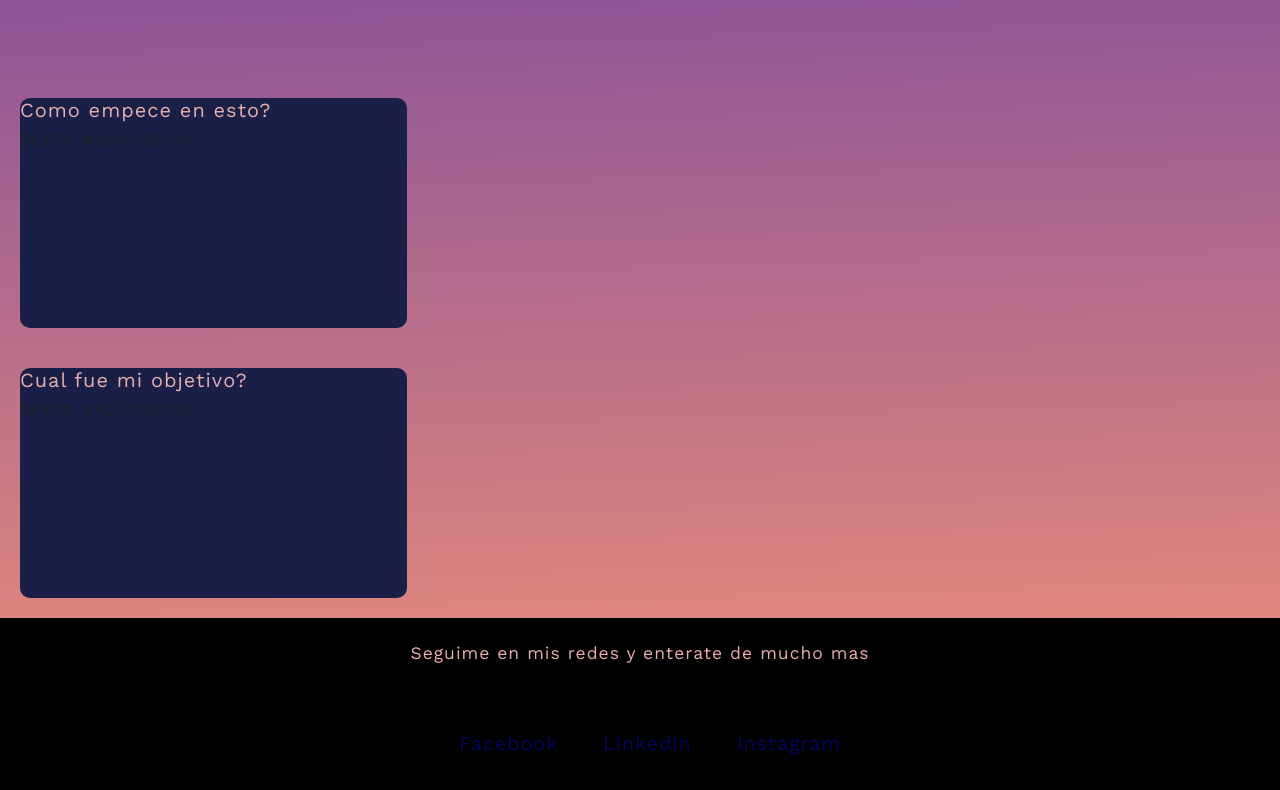
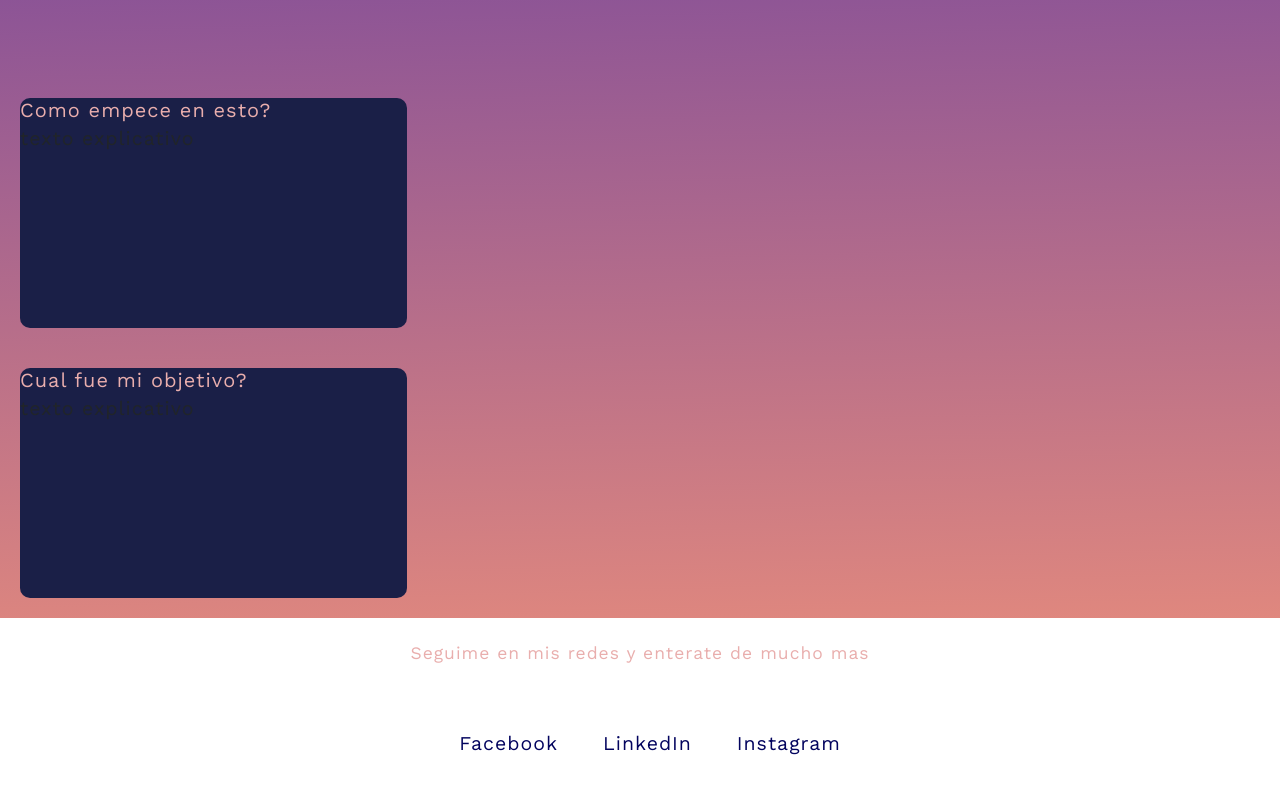
Before and after one commit to SantiSan33/Karina-Garofalo-coaching, a website: page pages/perfilprofesional.html in a window 1280 px wide. Shown: the part 462-1252 px from the top of the page. Drawn offline with nearby package versions, Linux system fonts and the light colour scheme.

Commit message:
Mi primer commit

```diff
--- a/pages/perfilprofesional.html
+++ b/pages/perfilprofesional.html
@@ -4,7 +4,7 @@
     <meta charset="UTF-8" />
     <meta http-equiv="X-UA-Compatible" content="IE=edge" />
     <meta name="viewport" content="width=device-width, initial-scale=1.0" />
-    <title>Perfil Profesional</title>
+    <title>Perfil Profesional - Sobre mi</title>
     <link href="https://cdn.jsdelivr.net/npm/bootstrap@5.1.2/dist/css/bootstrap.min.css" rel="stylesheet" integrity="sha384-uWxY/CJNBR+1zjPWmfnSnVxwRheevXITnMqoEIeG1LJrdI0GlVs/9cVSyPYXdcSF" crossorigin="anonymous">
 
 
@@ -14,6 +14,11 @@
     <link
       href="https://fonts.googleapis.com/css2?family=Work+Sans:ital,wght@0,200;0,400;1,200&display=swap"
       rel="stylesheet">
+
+      <meta name="keywords" content="Coaching, Ontologico, Clases, Certificado, Relacion laboral, Habilidades, futuro, Perfil profesional">
+
+     <meta name="description" content="Empeza con este camino unico de conocerte a vos mismo y tus limitaciones para poder pasar esa barrera que siempre te impidio avanzar. Animate e inscribite para aprender valores unicos, mejorar relaciones laborales, liderar tu equipo y muchas cosas mas! Conoce un poco sobre mi y los valores que manejo a la hora de enseñar!">
+
 
   </head>
 
--- a/scss/prueba.scss
+++ b/scss/prueba.scss
@@ -83,7 +83,7 @@
 
 
   .fondoNegro{
-    background-color: black;
+    background-color: white;
     bottom: 0;
     grid-area: footer;
     padding-bottom: 10px;
@@ -93,7 +93,7 @@
     .tituloRedes {
         color: #e9aead;
         text-align: center;
-        background-color: black;
+        background-color: white;
         padding: 25px;
       }
 
```
Also changed, not shown: index.html (+3 -1 lines), pages/contacto.html (+6 -1 lines), pages/sesionesdecoaching.html (+5 -1 lines), pages/talleres.html (+3 -0 lines), css/prueba.css.
